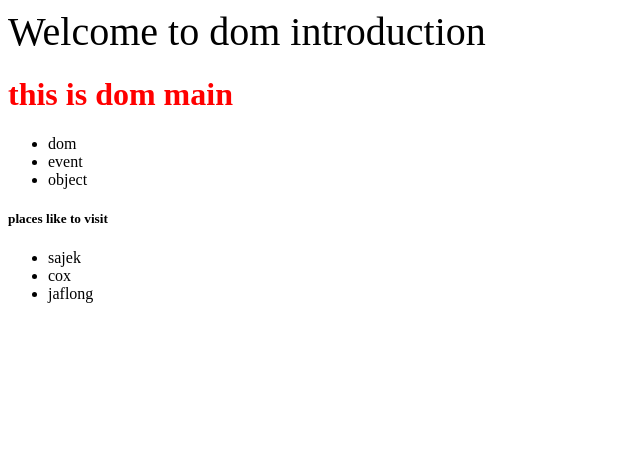
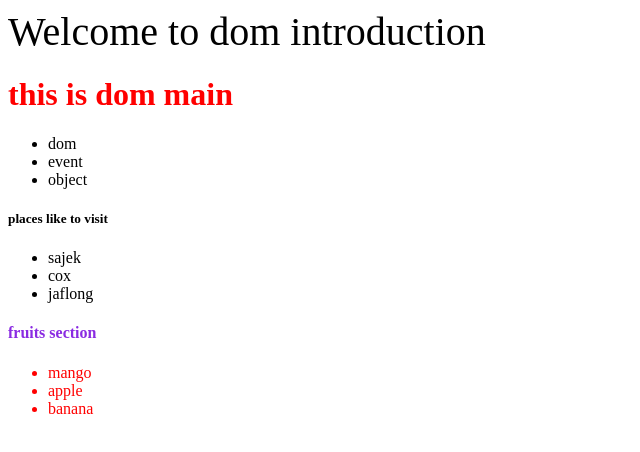
Before and after one commit to RoufRain/js-topic-review, a website: page js-dom/dom.html in a window 1280 px wide. Shown: the whole page, without its empty margins (0-640 px from the left). Drawn offline with Linux system fonts and the light colour scheme.

Commit message:
querySelector ,querySelectorAll  add

```diff
--- a/js-dom/dom.css
+++ b/js-dom/dom.css
@@ -4,3 +4,10 @@ h1 {
 header {
   font-size: 40px;
 }
+
+.fruits-name {
+  color: red;
+}
+#fruits-title {
+  color: blueviolet;
+}
--- a/js-dom/dom.html
+++ b/js-dom/dom.html
@@ -23,6 +23,14 @@
           <li class="place-name">jaflong</li>
         </ul>
       </section>
+      <section class="fruits-container">
+        <h4 id="fruits-title">fruits section</h4>
+        <ul>
+          <li class="fruits-name">mango</li>
+          <li class="fruits-name">apple</li>
+          <li class="fruits-name">banana</li>
+        </ul>
+      </section>
     </main>
 
     <!-- for js connection -->
--- a/js-dom/dom.js
+++ b/js-dom/dom.js
@@ -2,7 +2,7 @@ console.log("hello , this is js dom file");
 console.log(document.body);
 const innerLi = document.getElementsByTagName("li");
 for (li of innerLi) {
-  console.log(li.innerText);
+  //   console.log(li.innerText);
 }
 
 const place = document.getElementById("place-title");
@@ -13,3 +13,12 @@ const placeName = document.getElementsByClassName("place-name");
 for (let place of placeName) {
   console.log(place.innerText);
 }
+// queryselector,queryselectorall for css
+
+let someLi = document.querySelector(".fruits-container li");
+console.log(li);
+
+const fruitsName = document.querySelectorAll(".fruits-container li");
+for (let fruit of fruitsName) {
+  console.log(fruit.innerText);
+}
```
